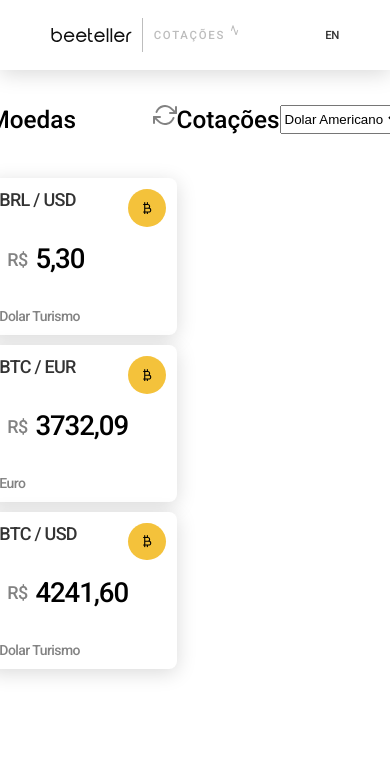
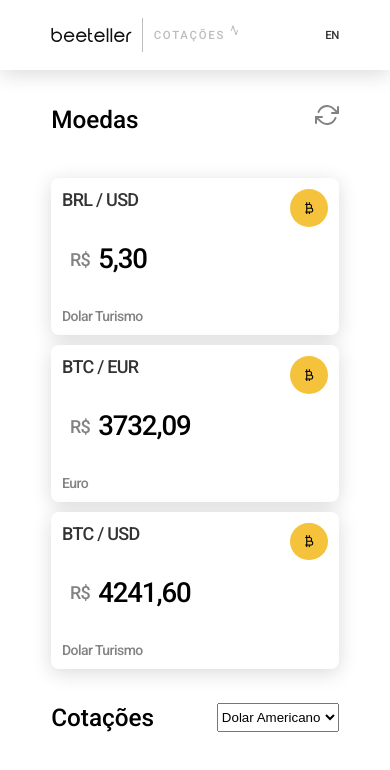
Before and after one commit to doubleyooz/express-beeteller, a React (Create React App) app in the folder frontend/: page / in a window 390 px wide. Shown: the top 770 px of the page. Built offline with nearby package versions, Linux system fonts and the light colour scheme.

Commit message:
update: set global style

```diff
--- a/frontend/src/components/Box/index.tsx
+++ b/frontend/src/components/Box/index.tsx
@@ -3,7 +3,7 @@ import './styles.scss';
 
 const Box = (props: {name: string, value: string, description: string}) => {
     return (
-        <div className="box-container">
+        <div className="box-container r-mrg">
             <div className="info">
                 <span className="name">{props.name}</span>
                 <div className="price">
--- a/frontend/src/components/Box/styles.scss
+++ b/frontend/src/components/Box/styles.scss
@@ -17,8 +17,6 @@ $value-size: calc(2800vw / 1440 + 20px);
     height: $box-height;
     width: $box-width;
 
-
-    margin: 0 $box-hmarging 0 0;
     padding: $box-padding;
 
     transition: ease all .9s;
@@ -31,7 +29,6 @@ $value-size: calc(2800vw / 1440 + 20px);
         display: flex;
         flex-direction: column;
         justify-content: space-between;
-
 
         height: 100%;
 
@@ -56,7 +53,6 @@ $value-size: calc(2800vw / 1440 + 20px);
 
                 color: #828282;
                 margin: 0px 8px;
-
 
             }
 
@@ -86,8 +82,7 @@ $value-size: calc(2800vw / 1440 + 20px);
     }
     svg {
         width: $icon-size;
-        height: $icon-size
-
+        height: $icon-size;
 
     }
 
@@ -95,40 +90,26 @@ $value-size: calc(2800vw / 1440 + 20px);
 
 
 @media screen and (max-width: 950px){
-
     .box-container {
-
         margin: 0px calc($box-hmarging / 3) 10px calc($box-hmarging / 3);
 
-
-
     }
-
 
 }
 
 @media screen and (max-width: 800px){
-
     .box-container {
-
         margin: 10px 0px 0px 0px;
-
-
 
     }
 
-
 }
 
-@media screen and (max-width: 769px){
-
+@media screen and (max-width: 780px){
     .box-container {
-
         width: 100%;
-
-
+        min-width: 200px;
 
     }
 
-
 }
--- a/frontend/src/components/HorizontalBar/index.tsx
+++ b/frontend/src/components/HorizontalBar/index.tsx
@@ -79,7 +79,7 @@ const HorizontalBar = () => {
                 </div>
             </div>
 
-            <span className='lang'>EN</span>
+            <span className='lang r-mrg'>EN</span>
         </div>
     );
 };
--- a/frontend/src/components/HorizontalBar/styles.scss
+++ b/frontend/src/components/HorizontalBar/styles.scss
@@ -73,13 +73,13 @@ $header-hmarging: calc(2000vw / 1440 + 12px);
         line-height: 21px;
         letter-spacing: -0.04em;
         color: #333333;
-        margin: 0 $header-hmarging 0 0px;
+
 
     }
 }
 
 
-@media screen and (max-width: 769px){
+@media screen and (max-width: 780px){
 
    .bar-container {
 
--- a/frontend/src/global.scss
+++ b/frontend/src/global.scss
@@ -1,3 +1,5 @@
+$margin-right: calc(2000vw / 1440 + 12px);  ;
+
 html {
 
 }
@@ -29,3 +31,13 @@ body {
     flex-direction: column;
 
 }
+
+.r-mrg {
+    margin: 0 $margin-right 0 0px;
+}
+
+@media screen and (max-width: 780px){
+    .r-mrg {
+        margin: 0;
+    }
+}
--- a/frontend/src/pages/Home/index.tsx
+++ b/frontend/src/pages/Home/index.tsx
@@ -9,6 +9,7 @@ const Home = () => {
                 <div className="header">
                     <span className="title">Moedas</span>
                     <svg
+                        className='r-mrg'
                         width="24"
                         height="20"
                         viewBox="0 0 24 20"
--- a/frontend/src/pages/Home/styles.scss
+++ b/frontend/src/pages/Home/styles.scss
@@ -29,11 +29,7 @@ $title-size: calc(1600vw / 1440 + 20px);
         width: 100%;
 
         margin: 0 0 $home-vpadding 0;
-        .header {
-            svg {
-                margin: 0 $header-hmarging 0 0px;
-            }
-        }
+
         .cards {
             display: flex;
             flex-direction: row;
@@ -44,43 +40,16 @@ $title-size: calc(1600vw / 1440 + 20px);
 
 }
 
-@media screen and (max-width: 769px){
-
-
+@media screen and (max-width: 780px){
    .home-container {
-        display: flex;
-        flex-direction: row;
-        justify-content: center;
-
-
-        padding: $home-vpadding $bar-hpadding;
-
         .dashboard {
-            display: flex;
-            flex-direction: column;
             justify-content: center;
             width: 100%;
 
-            .header {
-                display: flex;
-                justify-content: space-between;
-                margin: 0 0 $home-vpadding 0;
-
-                span {
-                    font-size: $title-size;
-                }
-                svg {
-                    margin: 0 0 0 0px;
-                }
-            }
             .cards {
-                display: flex;
                 flex-direction: column;
-                width: 100%;
 
             }
         }
-
     }
-
 }
```
